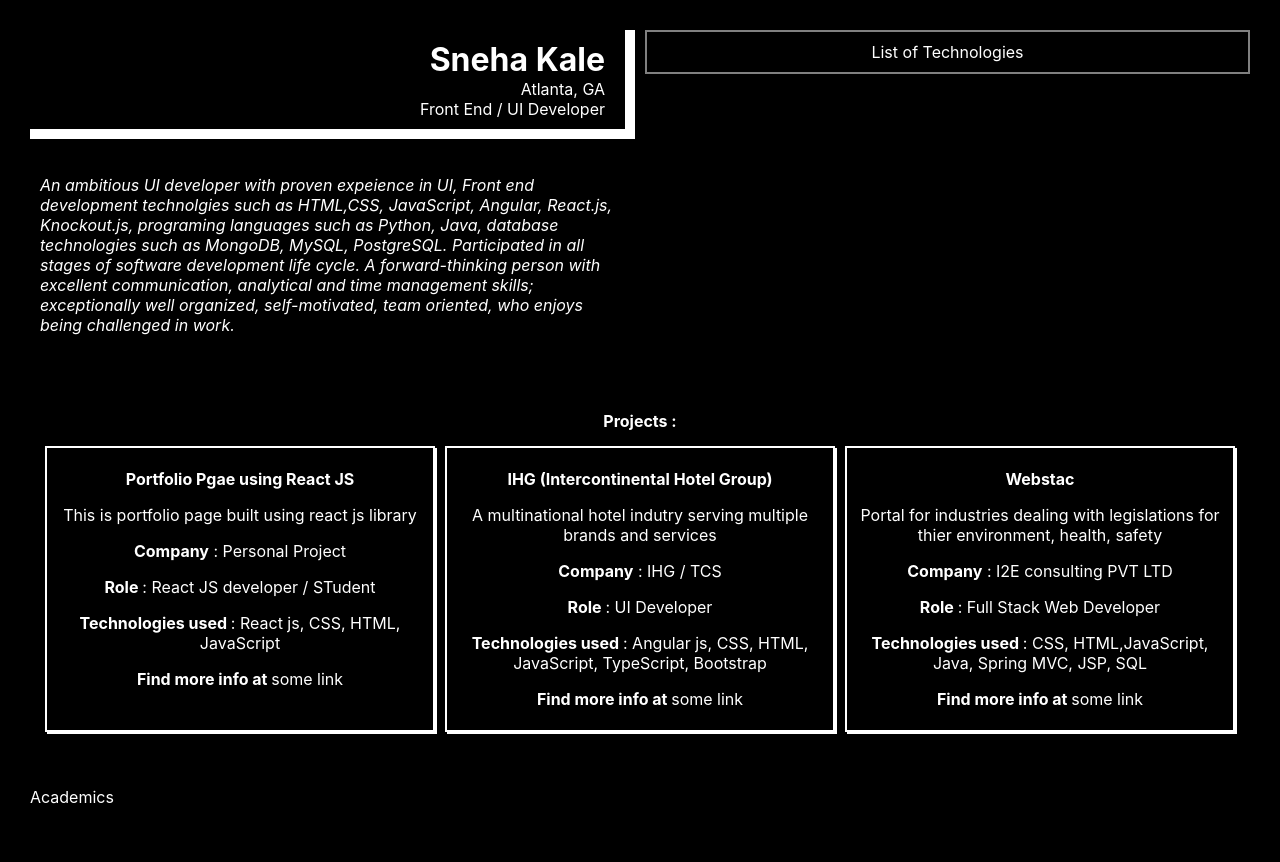
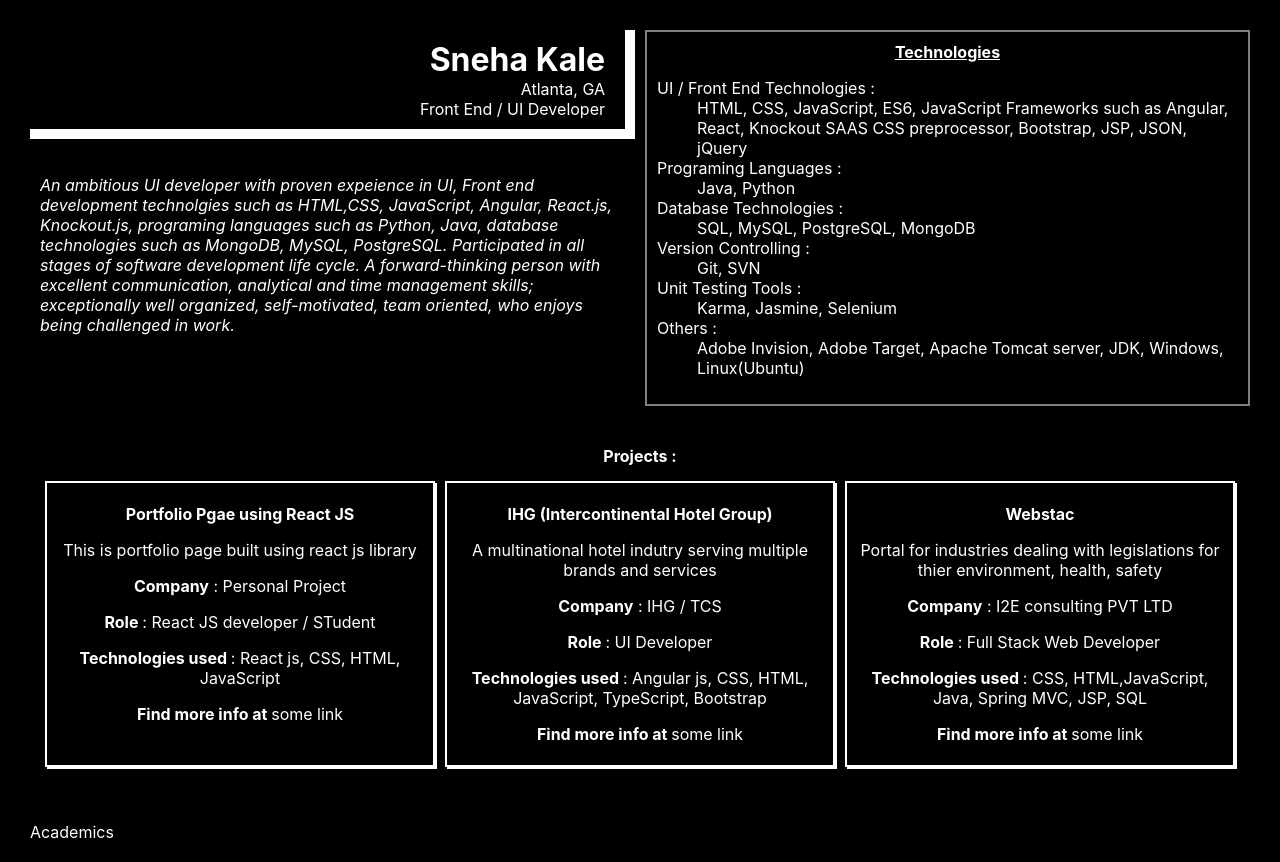
Before and after one commit to snehakale/portfolio-page-react, a React (Create React App) app: page / in a window 1280 px wide. Before the commit the page ends 827 px from the top, so only its background shows below. Built offline with nearby package versions, Linux system fonts and the light colour scheme.

Commit message:
Update Technologies component

```diff
--- a/src/components/technologies/technologies.css
+++ b/src/components/technologies/technologies.css
@@ -2,3 +2,12 @@
     border: 2px solid grey;
     padding: 10px;
 }
+
+.technologies-title {
+    font-weight: bolder;
+    text-decoration: underline;
+}
+
+.technology-list {
+    text-align: left;
+}
--- a/src/components/technologies/technologies.js
+++ b/src/components/technologies/technologies.js
@@ -2,9 +2,30 @@ import React from "react";
 import './Technologies.css'
 
 function Technologies(props) {
+    const colon_Symbol = ":";
     return (
         <div className="technologies-container">
-            List of Technologies
+            <div className="technologies-title">
+                Technologies
+            </div>
+            <div>
+                <dl className="technology-list">
+                    <dt>UI / Front End Technologies {colon_Symbol}</dt>
+                    <dd>HTML, CSS, JavaScript, ES6, JavaScript Frameworks such as Angular, React, Knockout
+                        SAAS CSS preprocessor, Bootstrap, JSP, JSON, jQuery
+                    </dd>
+                    <dt>Programing Languages {colon_Symbol}</dt>
+                    <dd>Java, Python</dd>
+                    <dt>Database Technologies {colon_Symbol}</dt>
+                    <dd>SQL, MySQL, PostgreSQL, MongoDB</dd>
+                    <dt>Version Controlling {colon_Symbol}</dt>
+                    <dd>Git, SVN</dd>
+                    <dt>Unit Testing Tools {colon_Symbol}</dt>
+                    <dd>Karma, Jasmine, Selenium</dd>
+                    <dt>Others {colon_Symbol}</dt>
+                    <dd>Adobe Invision, Adobe Target, Apache Tomcat server, JDK, Windows, Linux(Ubuntu)</dd>
+                </dl>
+            </div>
         </div>
     );
 }
```
